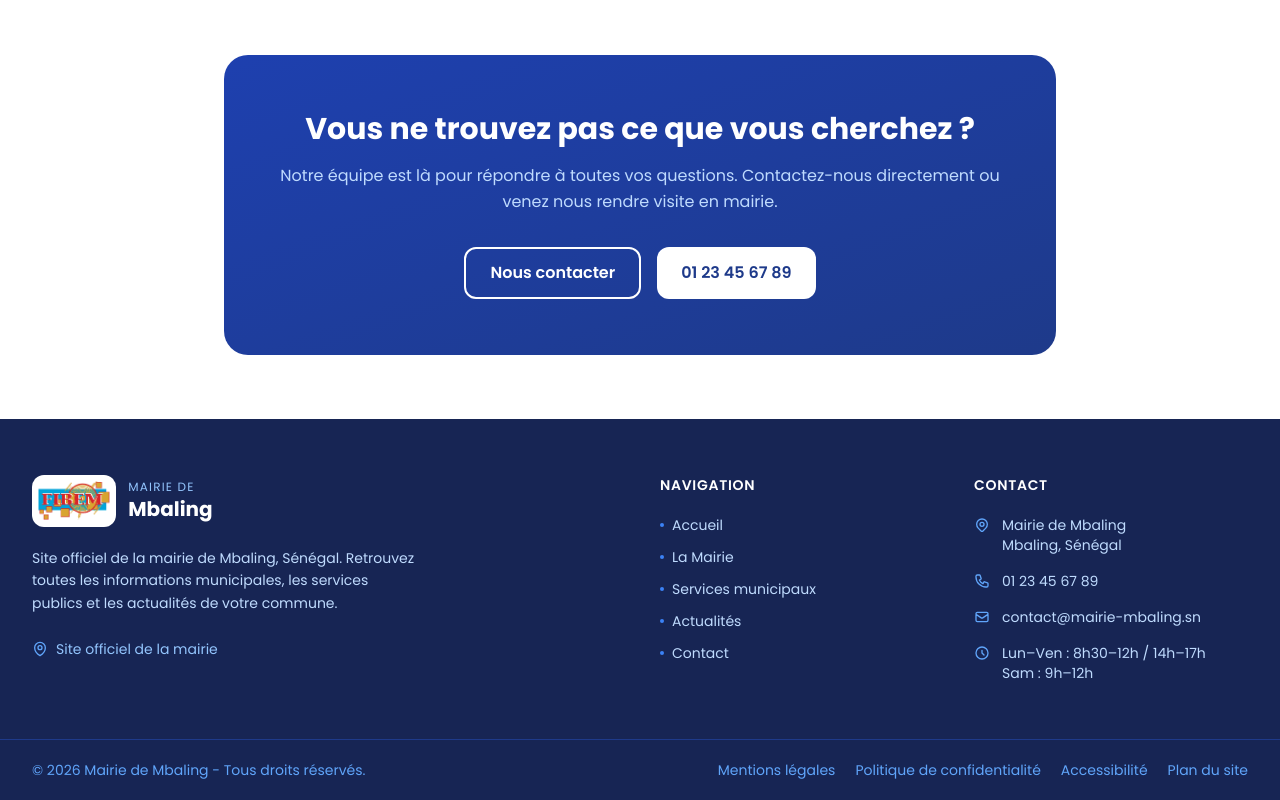
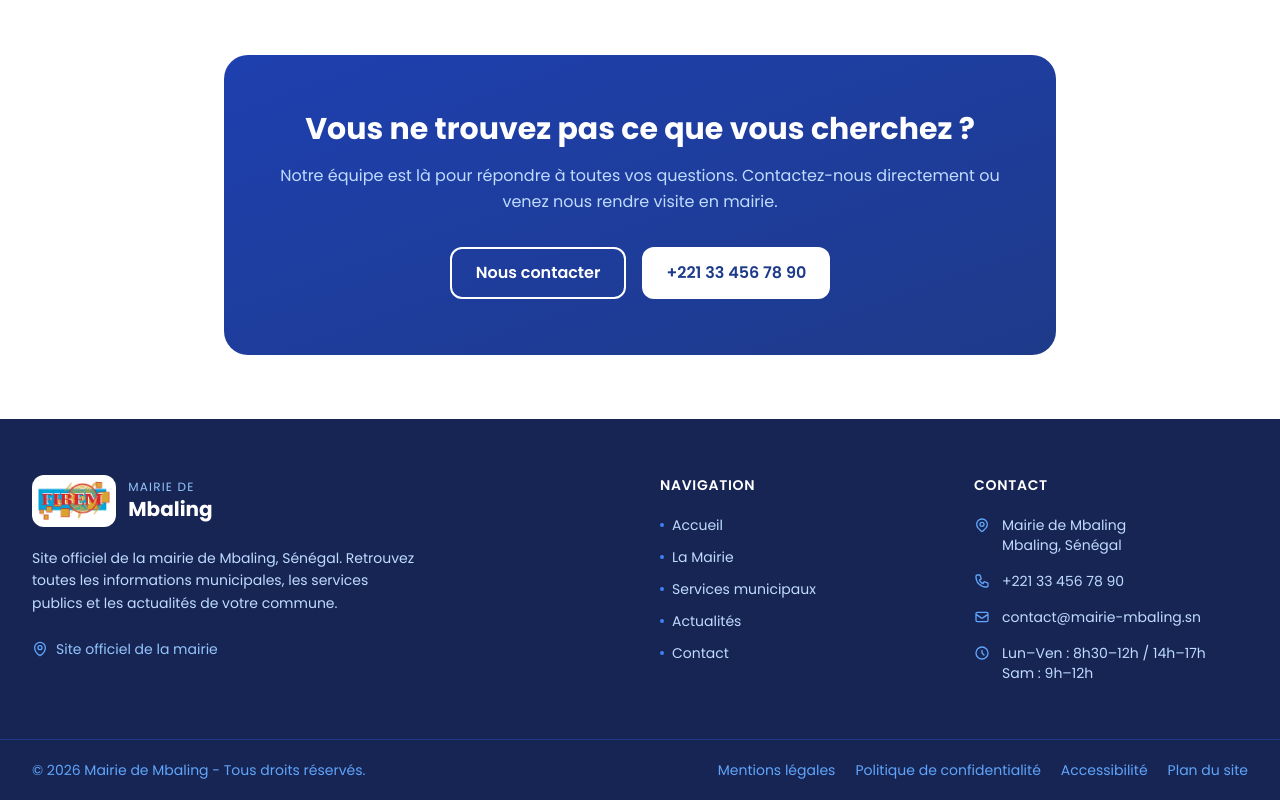
Before and after one commit to Russell-Sedj/test-fibem, an Angular app in the folder frontend/: page /services in a window 1280 px wide. Shown: the part 1807-2607 px from the top of the page. Built offline with nearby package versions, Linux system fonts and the light colour scheme.

Commit message:
petit fix coté frontend

```diff
--- a/frontend/src/app/components/footer/footer.html
+++ b/frontend/src/app/components/footer/footer.html
@@ -141,7 +141,9 @@
                 d="M3 5a2 2 0 012-2h3.28a1 1 0 01.948.684l1.498 4.493a1 1 0 01-.502 1.21l-2.257 1.13a11.042 11.042 0 005.516 5.516l1.13-2.257a1 1 0 011.21-.502l4.493 1.498a1 1 0 01.684.949V19a2 2 0 01-2 2h-1C9.716 21 3 14.284 3 6V5z"
               />
             </svg>
-            <a href="tel:+33123456789" class="hover:text-white transition-colors">01 23 45 67 89</a>
+            <a href="tel:+221334567890" class="hover:text-white transition-colors"
+              >+221 33 456 78 90</a
+            >
           </li>
           <li class="flex items-center gap-3 text-blue-200">
             <svg
--- a/frontend/src/app/pages/contact/contact.html
+++ b/frontend/src/app/pages/contact/contact.html
@@ -78,9 +78,9 @@
             <div>
               <h3 class="font-bold text-gray-900 mb-1">Téléphone</h3>
               <a
-                href="tel:+33123456789"
+                href="tel:+221334567890"
                 class="text-blue-700 font-semibold hover:text-blue-900 transition-colors"
-                >01 23 45 67 89</a
+                >+221 33 456 78 90</a
               >
             </div>
           </div>
--- a/frontend/src/app/pages/home/home.html
+++ b/frontend/src/app/pages/home/home.html
@@ -159,8 +159,8 @@
         <div>
           <p class="text-xs text-blue-300 uppercase tracking-wide">Téléphone</p>
           <p class="font-semibold text-sm">
-            <a href="tel:+33123456789" class="hover:text-blue-200 transition-colors"
-              >01 23 45 67 89</a
+            <a href="tel:+221334567890" class="hover:text-blue-200 transition-colors"
+              >+221 33 456 78 90</a
             >
           </p>
         </div>
@@ -542,10 +542,10 @@
         <div class="text-sm space-y-2">
           <p>
             <a
-              href="tel:+33123456789"
+              href="tel:+221334567890"
               class="text-blue-700 font-semibold hover:text-blue-900 transition-colors"
             >
-              01 23 45 67 89
+              +221 33 456 78 90
             </a>
           </p>
           <p>
@@ -589,7 +589,7 @@
         Envoyer un message
       </a>
       <a
-        href="tel:+33123456789"
+        href="tel:+221334567890"
         class="inline-flex items-center justify-center gap-2 px-8 py-4 bg-white text-blue-900 font-semibold rounded-xl hover:bg-blue-50 transition-all duration-200"
       >
         <svg
@@ -606,7 +606,7 @@
             d="M3 5a2 2 0 012-2h3.28a1 1 0 01.948.684l1.498 4.493a1 1 0 01-.502 1.21l-2.257 1.13a11.042 11.042 0 005.516 5.516l1.13-2.257a1 1 0 011.21-.502l4.493 1.498a1 1 0 01.684.949V19a2 2 0 01-2 2h-1C9.716 21 3 14.284 3 6V5z"
           />
         </svg>
-        01 23 45 67 89
+        +221 33 456 78 90
       </a>
     </div>
   </div>
--- a/frontend/src/app/pages/mairie/mairie.ts
+++ b/frontend/src/app/pages/mairie/mairie.ts
@@ -39,7 +39,7 @@ export class Mairie implements OnInit {
       role: '1er Adjoint',
       responsabilite: 'Urbanisme & travaux publics',
     },
-    { nom: 'Yennefer Doe', role: '2e Adjointe', responsabilite: 'Éducation & jeunesse' },
+    { nom: 'Yennefer', role: '2e Adjointe', responsabilite: 'Éducation & jeunesse' },
     { nom: 'Bojack Horseman', role: '3e Adjoint', responsabilite: 'Culture, sport & associations' },
     { nom: 'Rick Garfield', role: '4e Adjoint', responsabilite: 'Solidarités & santé' },
     {
--- a/frontend/src/app/pages/services/services.html
+++ b/frontend/src/app/pages/services/services.html
@@ -226,10 +226,10 @@
       <div class="flex flex-col sm:flex-row gap-4 justify-center">
         <a routerLink="/contact" class="btn-outline-white"> Nous contacter </a>
         <a
-          href="tel:+33123456789"
+          href="tel:+221334567890"
           class="inline-flex items-center justify-center gap-2 px-6 py-3 bg-white text-blue-900 font-semibold rounded-xl hover:bg-blue-50 transition-all duration-200"
         >
-          01 23 45 67 89
+          +221 33 456 78 90
         </a>
       </div>
     </div>
```
